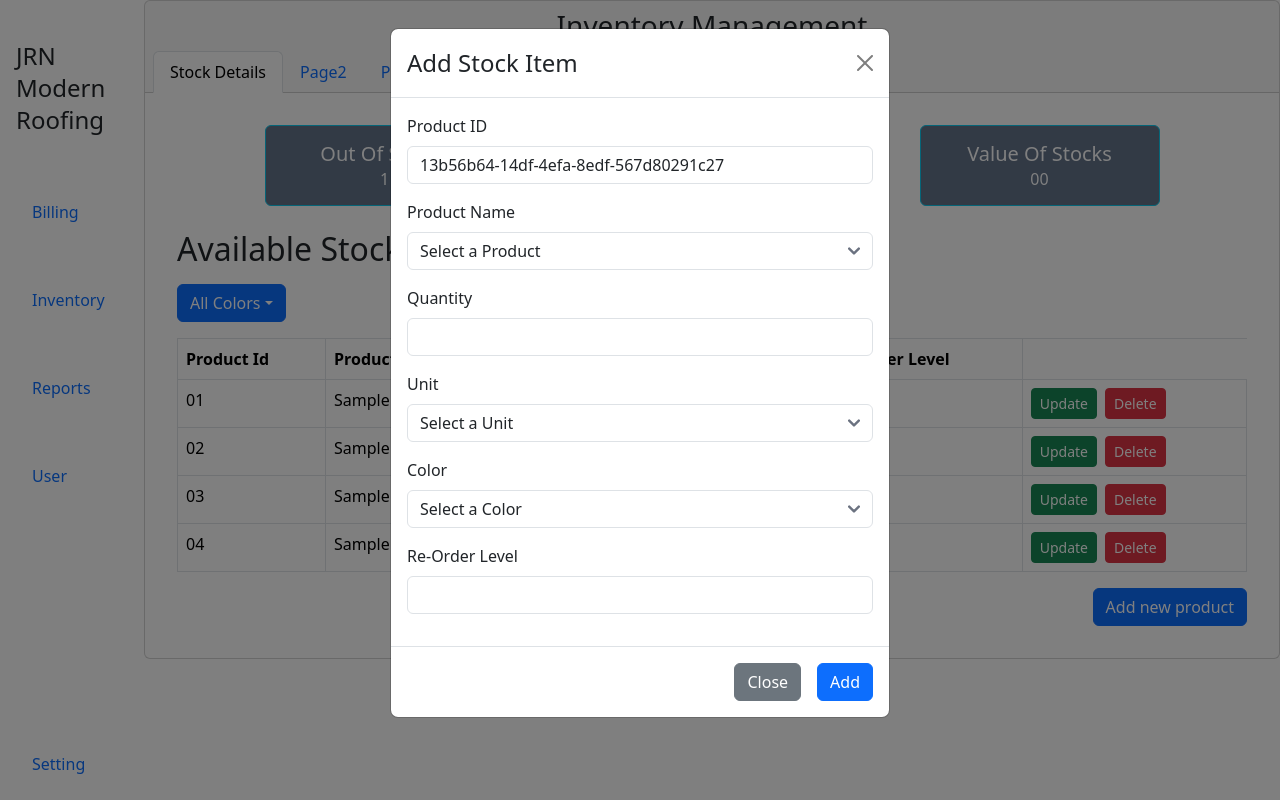
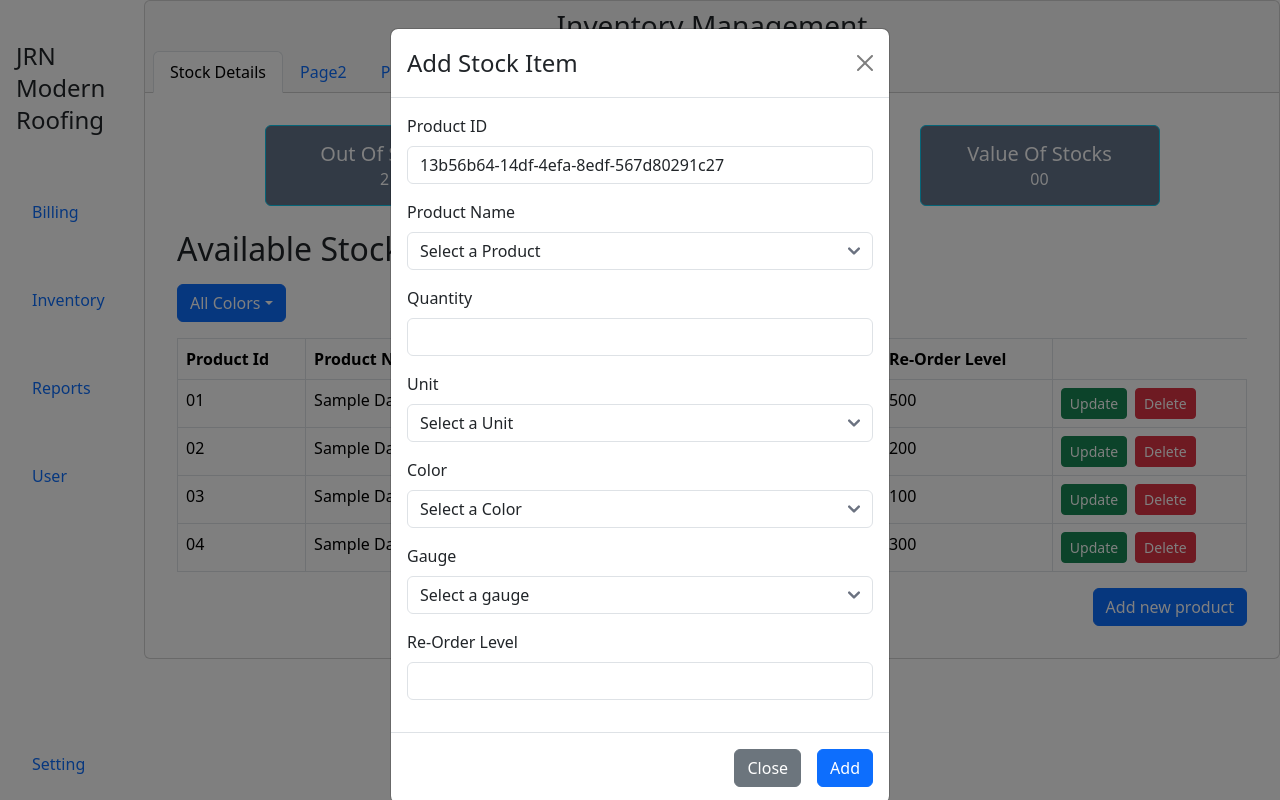
Before and after one commit to malinga9818/JRN-billing-and-inventory-management-system, a React (Vite) app in the folder front-end/: page /inventory in a window 1280 px wide. Both pictures are taken after a click on the button "Add new product". Built offline with nearby package versions, Linux system fonts and the light colour scheme.

Commit message:
UI edited

```diff
--- a/front-end/src/Pages/Inventory/Page1.jsx
+++ b/front-end/src/Pages/Inventory/Page1.jsx
@@ -7,18 +7,19 @@ const Page1 = () => {
   const [selectedColor, setSelectedColor] = useState("All Colors");
   const [showModal, setShowModal] = useState(false);
   const [modalAction, setModalAction] = useState(""); // "Add", "Update", or "Delete"
-  const [formData, setFormData] = useState({ id: "", name: "", qty: "", unit: "", color: "", reorderLevel: "" });
+  const [formData, setFormData] = useState({ id: "", name: "", qty: "", unit: "", color: "",gauge: "", reorderLevel: "" });
   const [stock, setStock] = useState([
-    { id: "01", name: "Sample Data", qty: 1500, unit: "Ft", color: "Blue", reorderLevel: 500 },
-    { id: "02", name: "Sample Data", qty: 150, unit: "Ft", color: "Autom Red", reorderLevel: 200 },
-    { id: "03", name: "Sample Data", qty: 250, unit: "Nos", color: "Green", reorderLevel: 100 },
-    { id: "04", name: "Sample Data", qty: 0, unit: "Ft", color: "Blue", reorderLevel: 300 },
+    { id: "01", name: "Sample Data", qty: 1500, unit: "Ft", color: "Blue", gauge: "0.47", reorderLevel: 500 },
+    { id: "02", name: "Sample Data", qty: 0, unit: "Ft", color: "Autom Red", gauge: "0.35", reorderLevel: 200 },
+    { id: "03", name: "Sample Data", qty: 250, unit: "Nos", color: "Green", gauge: "0.30", reorderLevel: 100 },
+    { id: "04", name: "Sample Data", qty: 0, unit: "Ft", color: "Chocolate Brown", gauge: "0.25", reorderLevel: 300 },
   ]);
   const [duplicateError, setDuplicateError] = useState("");
 
   const productNames = ["Normal Roofing", "Tile Roofing", "Gutter", "Barge Flashing", "Down Pipe", "Ridge Cover", "Valley Gutter", "Valance Board", "Wall Flashing", "Nozzles", "End Cap", "Bracket"];
   const units = ["Ft", "Nos"];
   const colors = ["Autom Red", "Blue", "Chocolate Brown", "Green", "Meroon"];
+  const gauges = ["0.47", "0.35", "0.30", "0.25", "0.20"];
 
   const handleColorChange = (color) => {
     setSelectedColor(color);
@@ -27,7 +28,7 @@ const Page1 = () => {
   const handleModalOpen = (action, item = null) => {
     setModalAction(action);
     if (action === "Add") {
-      setFormData({ id: uuidv4(), name: "", qty: "", unit: "", color: "", reorderLevel: "" });
+      setFormData({ id: uuidv4(), name: "", qty: "", unit: "", color: "", gauge: "", reorderLevel: "" });
     } else if (action === "Update") {
       setFormData(item);
     } else if (action === "Delete") {
@@ -47,11 +48,12 @@ const Page1 = () => {
       (item) =>
         item.name === formData.name &&
         item.color === formData.color &&
+        item.gauge === formData.gauge &&
         item.id !== formData.id // Allow updating the same item without flagging as duplicate
     );
 
     if (isDuplicate) {
-      setDuplicateError("A product with the same name and color already exists!"); // Replace with a better UI error if needed
+      setDuplicateError("A product with the same name, color  and gauge already exists!"); // Replace with a better UI error if needed
       return; // Stop the form submission
     }
 
@@ -96,11 +98,13 @@ const Page1 = () => {
   };
 
 
+
+
   return (
     <div className="p-3">
+
       {/* Inventory Summary */}
       <div className="mb-4 text-center d-flex justify-content-evenly">
-
         <Card
           border="info"
           style={{ width: "15rem", backgroundColor: "#64748b", color: "#fff", cursor: "pointer" }}
@@ -110,22 +114,23 @@ const Page1 = () => {
         >
           <Card.Body>
             <Card.Title>Out Of Stocks</Card.Title>
-            <Card.Subtitle>{outOfStockCount}</Card.Subtitle> {/* Display out of stock count */}
+            <Card.Subtitle>{stock.filter(item => item.qty === 0).length}</Card.Subtitle> {/* Display out of stock count */}
           </Card.Body>
         </Card>
 
         <Card
           border="info"
-          style={{ width: "15rem", backgroundColor: "#64748b", color: "#fff", cursor: "pointer"  }}
+          style={{ width: "15rem", backgroundColor: "#64748b", color: "#fff", cursor: "pointer" }}
           onClick={() => handleCardClick("Re-Order Items")}
           onMouseEnter={(e) => (e.currentTarget.style.backgroundColor = "#688f9b")}
           onMouseLeave={(e) => (e.currentTarget.style.backgroundColor = "#64748b")}
         >
           <Card.Body>
             <Card.Title>Re-Order Items</Card.Title>
-            <Card.Subtitle>{reorderCount}</Card.Subtitle> {/* Display reorder count */}
+            <Card.Subtitle>{stock.filter(item => item.qty < item.reorderLevel).length}</Card.Subtitle> {/* Display reorder count */}
           </Card.Body>
         </Card>
+
         <Card
           border="info"
           style={{ width: "15rem", backgroundColor: "#64748b", color: "#fff" }}
@@ -137,6 +142,8 @@ const Page1 = () => {
           </Card.Body>
         </Card>
       </div>
+
+
 
       {/* Stock Table */}
       <div>
@@ -162,6 +169,7 @@ const Page1 = () => {
               <th>Qty</th>
               <th>Unit</th>
               <th>Color</th>
+              <th>Gauge</th>
               <th>Re-Order Level</th>
             </tr>
           </thead>
@@ -173,6 +181,7 @@ const Page1 = () => {
                 <td>{item.qty}</td>
                 <td>{item.unit}</td>
                 <td>{item.color}</td>
+                <td>{item.gauge}</td>
                 <td>{item.reorderLevel}</td>
                 <td>
                   <Button
@@ -218,10 +227,12 @@ const Page1 = () => {
         </Modal.Header>
         <Modal.Body>
           <Form>
+
             <Form.Group className="mb-3">
               <Form.Label>Product ID</Form.Label>
               <Form.Control type="text" value={formData.id} readOnly />
             </Form.Group>
+
             <Form.Group className="mb-3">
               <Form.Label>Product Name</Form.Label>
               <Form.Control
@@ -240,6 +251,7 @@ const Page1 = () => {
                 ))}
               </Form.Control>
             </Form.Group>
+
             <Form.Group className="mb-3">
               <Form.Label>Quantity</Form.Label>
               <Form.Control
@@ -249,6 +261,7 @@ const Page1 = () => {
                 disabled={modalAction === "Delete"}
               />
             </Form.Group>
+
             <Form.Group className="mb-3">
               <Form.Label>Unit</Form.Label>
               <Form.Control
@@ -267,6 +280,7 @@ const Page1 = () => {
                 ))}
               </Form.Control>
             </Form.Group>
+
             <Form.Group className="mb-3">
               <Form.Label>Color</Form.Label>
               <Form.Control
@@ -285,6 +299,30 @@ const Page1 = () => {
                 ))}
               </Form.Control>
             </Form.Group>
+
+
+            <Form.Group className="mb-3">
+              <Form.Label>Gauge</Form.Label>
+              <Form.Control
+                as="select"
+                value={formData.gauge}
+                onChange={(e) => setFormData({ ...formData, gauge: e.target.value })}
+                disabled={modalAction === "Delete"}
+              >
+                <option value="" disabled>
+                  Select a gauge
+                </option>
+                {gauges.map((gauge, index) => (
+                  <option key={index} value={gauge}>
+                    {gauge}
+                  </option>
+                ))}
+              </Form.Control>
+            </Form.Group>
+
+
+
+
             <Form.Group className="mb-3">
               <Form.Label>Re-Order Level</Form.Label>
               <Form.Control
```
